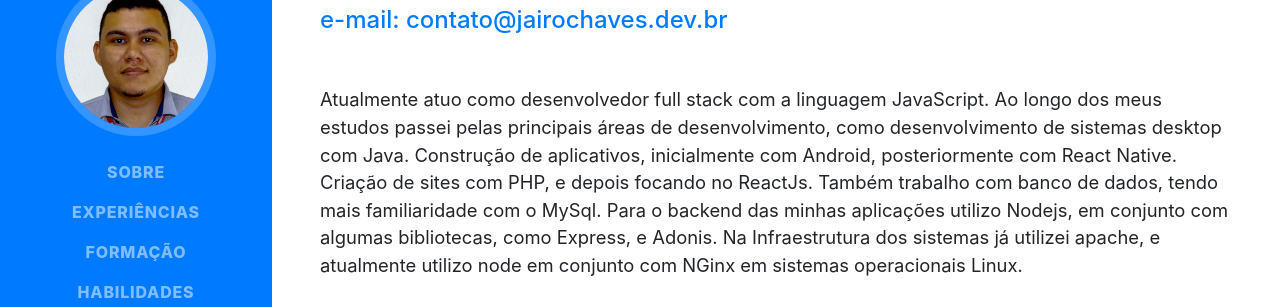
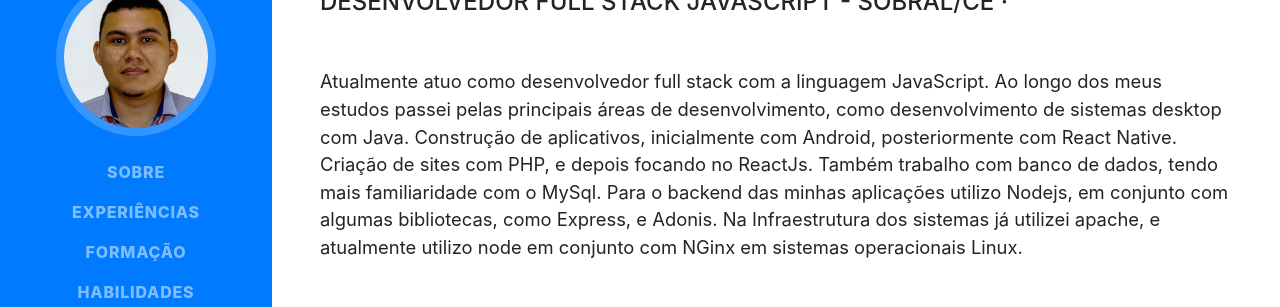
Before and after one commit to jairochaves2/jairochaves2.github.io, a website with bundled scripts: page index.html in a window 1280 px wide. Shown: the part 239-546 px from the top of the page. Built offline with nearby package versions, Linux system fonts and the light colour scheme; some icons are missing; a web font is replaced by a local one.

Commit message:
Update index.html

```diff
--- a/index.html
+++ b/index.html
@@ -94,11 +94,7 @@
           </h1>
           <div class="subheading mb-5">
             Desenvolvedor Full Stack JavaScript - Sobral/CE ·
-            <br /><a
-              style="text-transform: lowercase;"
-              href="mailto:contato@jairochaves.dev.br"
-              >E-mail: contato@jairochaves.dev.br</a
-            >
+            <br />
           </div>
           <p class="lead mb-5">
             Atualmente atuo como desenvolvedor full stack com a linguagem
```
